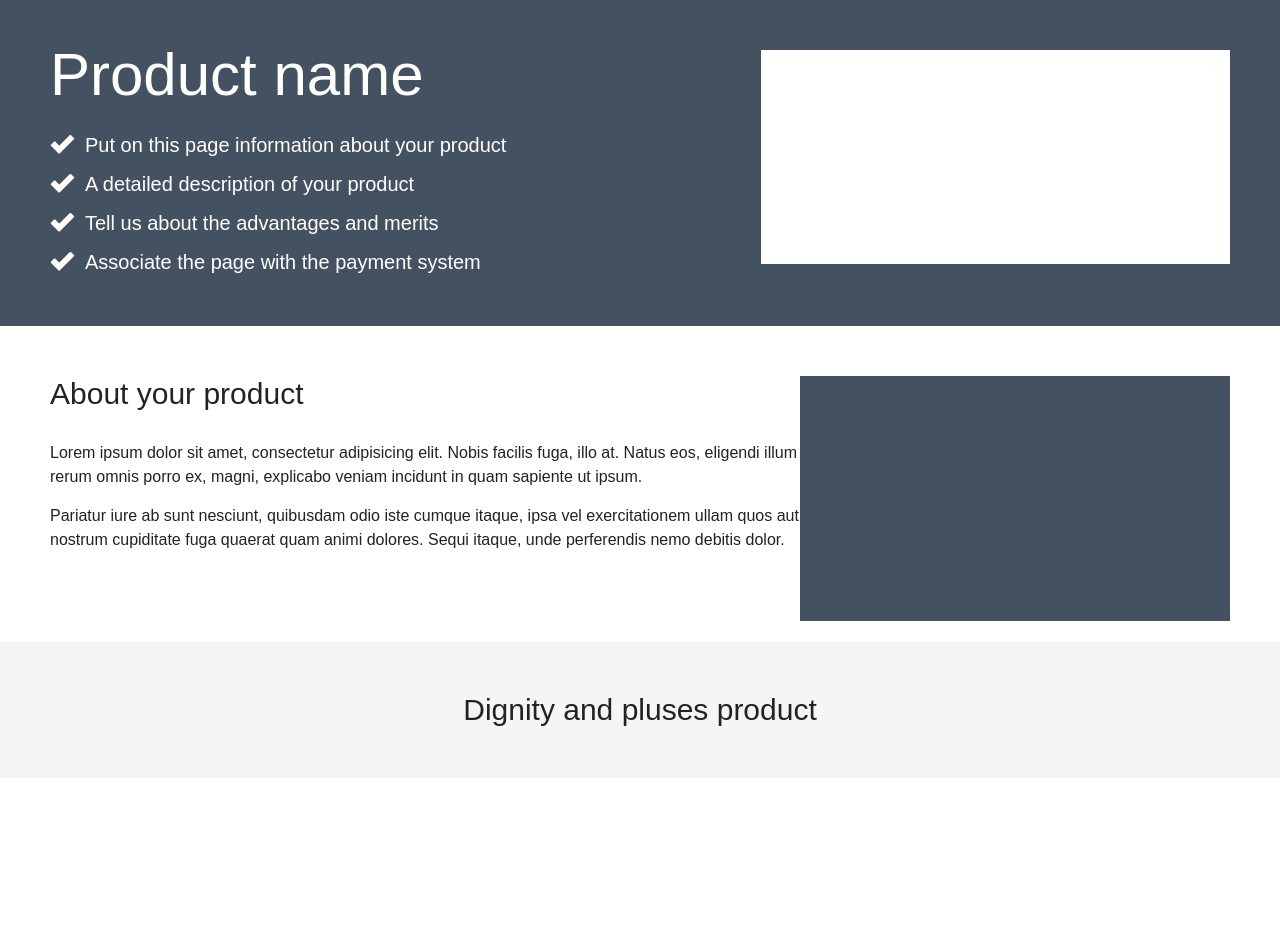
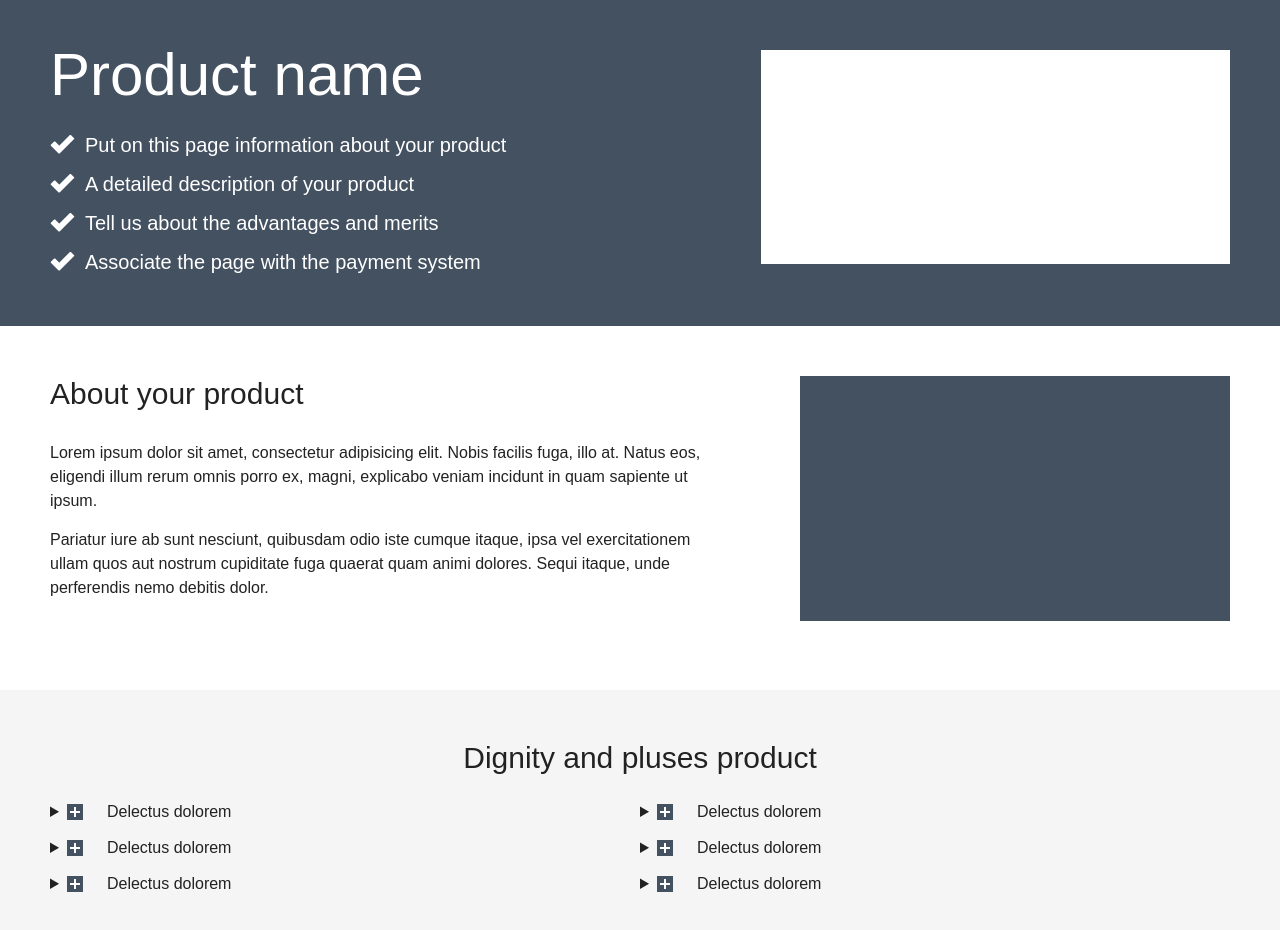
Before and after one commit to igogggg/repomi-github, a plain HTML site: page lesson_2/index.html in a window 1280 px wide. Before the commit the page ends 800 px from the top, so only its background shows below. Drawn offline with Linux system fonts and the light colour scheme.

Commit message:
thirdbox

```diff
--- a/lesson_2/index.html
+++ b/lesson_2/index.html
@@ -39,6 +39,42 @@
                 <h2 class="dignity_titel">
                     Dignity and pluses product
                 </h2>
+                <div class="dignity_details_right">
+                    <details class="dignity_details ">
+                        <summary class="details_titel"><span>Delectus dolorem</span></summary>
+                        <p class="details_text">Delectus dolorem vero quae beatae quasi dolor deserunt iste amet atque, impedit iure placeat, ullam. Reprehenderit aliquam, nemo cum velit ratione perferendis quas, maxime, quaerat porro totam, dolore minus inventore.
+                        </p>
+                    </details>
+                    <details class="dignity_details ">
+                        <summary class="details_titel"><span>Delectus dolorem</span></summary>
+                        <p class="details_text">Delectus dolorem vero quae beatae quasi dolor deserunt iste amet atque, impedit iure placeat, ullam. Reprehenderit aliquam, nemo cum velit ratione perferendis quas, maxime, quaerat porro totam, dolore minus inventore.
+                        </p>
+                    </details>
+                    <details class="dignity_details ">
+                        <summary class="details_titel"><span>Delectus dolorem</span></summary>
+                        <p class="details_text">Delectus dolorem vero quae beatae quasi dolor deserunt iste amet atque, impedit iure placeat, ullam. Reprehenderit aliquam, nemo cum velit ratione perferendis quas, maxime, quaerat porro totam, dolore minus inventore.
+                        </p>
+                    </details>
+                </div>
+                <div class="dignity_details_left">
+                    <details class="dignity_details">
+                        <summary class="details_titel"><span>Delectus dolorem</span></summary>
+                        <p class="details_text">Delectus dolorem vero quae beatae quasi dolor deserunt iste amet atque, impedit iure placeat, ullam. Reprehenderit aliquam, nemo cum velit ratione perferendis quas, maxime, quaerat porro totam, dolore minus inventore.
+                        </p>
+                    </details>
+                    <details class="dignity_details ">
+                        <summary class="details_titel"><span>Delectus dolorem</span></summary>
+                        <p class="details_text">Delectus dolorem vero quae beatae quasi dolor deserunt iste amet atque, impedit iure placeat, ullam. Reprehenderit aliquam, nemo cum velit ratione perferendis quas, maxime, quaerat porro totam, dolore minus inventore.
+                        </p>
+                    </details>
+                    <details class="dignity_details ">
+                        <summary class="details_titel"><span>Delectus dolorem</span></summary>
+                        <p class="details_text">Delectus dolorem vero quae beatae quasi dolor deserunt iste amet atque, impedit iure placeat, ullam. Reprehenderit aliquam, nemo cum velit ratione perferendis quas, maxime, quaerat porro totam, dolore minus inventore.
+                        </p>
+                    </details>
+
+                </div>
+
 
             </section>
             <!--Dignity end-->
--- a/lesson_2/style.css
+++ b/lesson_2/style.css
@@ -26,6 +26,7 @@ body {
     color: white;
     padding-top: 50px;
     padding-bottom: 55px;
+    box-sizing: border-box;
 }
 
 .header::after {
@@ -76,6 +77,7 @@ body {
 }
 
 .about {
+    box-sizing: border-box;
     padding-top: 50px;
     padding-bottom: 90px;
 }
@@ -92,13 +94,16 @@ body {
     font-weight: 300;
     line-height: 36px;
     margin-bottom: 29px;
+    box-sizing: border-box;
 }
 
 .about_text {
+    max-width: 665px;
     font-size: 16px;
     font-weight: 300;
     line-height: 24px;
     margin-bottom: 15px;
+    box-sizing: border-box;
 }
 
 .about_text:last-child {
@@ -116,12 +121,47 @@ body {
     padding-bottom: 50px;
     text-align: center;
     background-color: #f5f5f5;
+    box-sizing: border-box;
 }
 
 .dignity_titel {
     font-size: 30px;
     font-weight: 300;
     line-height: 36px;
+    margin-bottom: 28px;
+}
+
+.dignity_details_right {
+    width: 50%;
+    float: right;
+    text-align: left;
+}
+
+.dignity_details_left {
+    width: 50%;
+    text-align: left;
+}
+
+.details_titel::-webkit-details-marker {
+    display: none;
+}
+
+.details_titel span {
+    display: inline-block;
+    padding-left: 40px;
+    margin-bottom: 20px;
+    background: url(/img/plus_icon.png) no-repeat center left;
+    background-size: contain;
+}
+
+.dignity_details[open] .details_titel span {
+    display: block;
+    background: url(/img/minus_icon.png) no-repeat center left;
+    background-size: contain;
+}
+
+.details_text {
+    margin-bottom: 10px;
 }
 
 
```
Also changed, not shown: lesson_2/img/minus_icon.png (added), lesson_2/img/plus_icon.png (added).
